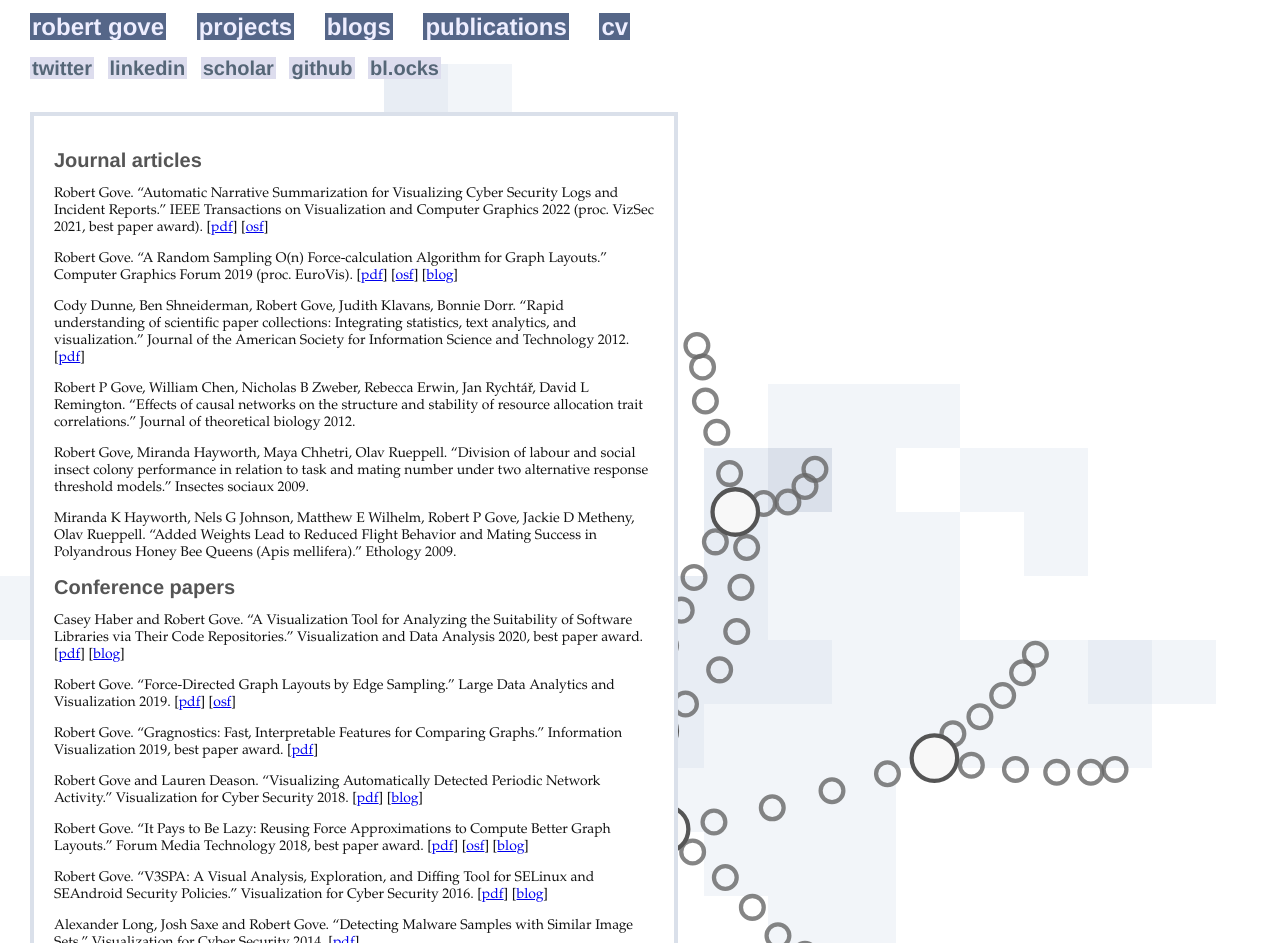
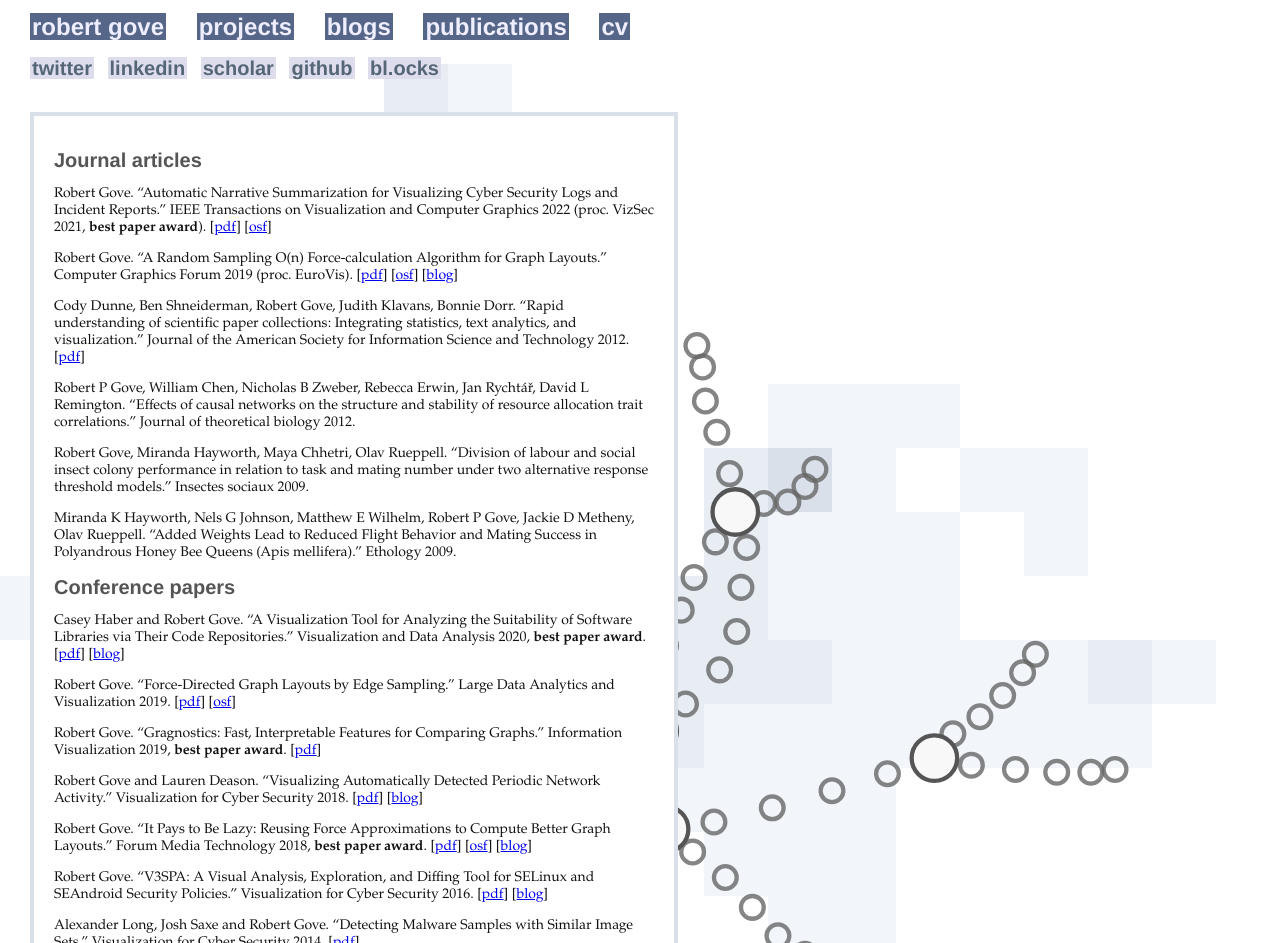
Before and after one commit to rpgove/rpgove.github.io, a Jekyll site: the page built from publications.markdown, in a window 1280 px wide and 1400 px high. Shown: the top 943 px of the window. Built offline with Jekyll 4.4.1, drawn with Linux system fonts in a browser that asks for light colours; some of the changed text lies outside the part shown.

Commit message:
Formatting

```diff
--- a/publications.markdown
+++ b/publications.markdown
@@ -6,7 +6,7 @@ permalink: /publications/
 
 # Journal articles
 
-Robert Gove. "Automatic Narrative Summarization for Visualizing Cyber Security Logs and Incident Reports." IEEE Transactions on Visualization and Computer Graphics 2022 (proc. VizSec 2021, best paper award). \[[pdf](https://osf.io/q5t79/)\] \[[osf](https://osf.io/ekzbp/)\]
+Robert Gove. "Automatic Narrative Summarization for Visualizing Cyber Security Logs and Incident Reports." IEEE Transactions on Visualization and Computer Graphics 2022 (proc. VizSec 2021, **best paper award**). \[[pdf](https://osf.io/q5t79/)\] \[[osf](https://osf.io/ekzbp/)\]
 
 Robert Gove. "A Random Sampling O(n) Force-calculation Algorithm for Graph Layouts." Computer Graphics Forum 2019 (proc. EuroVis). \[[pdf](https://osf.io/2vpe4/)\] \[[osf](https://osf.io/nb7m8/)\] \[[blog](https://twosixtech.com/graph-layout-by-random-vertex-sampling/)\]
 
@@ -20,15 +20,15 @@ Miranda K Hayworth, Nels G Johnson, Matthew E Wilhelm, Robert P Gove, Jackie D M
 
 # Conference papers
 
-Casey Haber and Robert Gove. "A Visualization Tool for Analyzing the Suitability of Software Libraries via Their Code Repositories." Visualization and Data Analysis 2020, best paper award. \[[pdf](https://osf.io/j28ev/)\] \[[blog](https://twosixtech.com/choosing-open-source-libraries-and-analyzing-risks/)\]
+Casey Haber and Robert Gove. "A Visualization Tool for Analyzing the Suitability of Software Libraries via Their Code Repositories." Visualization and Data Analysis 2020, **best paper award**. \[[pdf](https://osf.io/j28ev/)\] \[[blog](https://twosixtech.com/choosing-open-source-libraries-and-analyzing-risks/)\]
 
 Robert Gove. "Force-Directed Graph Layouts by Edge Sampling." Large Data Analytics and Visualization 2019. \[[pdf](https://osf.io/6q7ck/)\] \[[osf](https://osf.io/4ja29/)\]
 
-Robert Gove. "Gragnostics: Fast, Interpretable Features for Comparing Graphs." Information Visualization 2019, best paper award. \[[pdf](https://osf.io/hrmq3/)\]
+Robert Gove. "Gragnostics: Fast, Interpretable Features for Comparing Graphs." Information Visualization 2019, **best paper award**. \[[pdf](https://osf.io/hrmq3/)\]
 
 Robert Gove and Lauren Deason. "Visualizing Automatically Detected Periodic Network Activity." Visualization for Cyber Security 2018. \[[pdf](https://osf.io/xpwfe/)\] \[[blog](https://twosixtech.com/visualizing-automatically-detected-periodic-network-activity/)\]
 
-Robert Gove. "It Pays to Be Lazy: Reusing Force Approximations to Compute Better Graph Layouts." Forum Media Technology 2018, best paper award. \[[pdf](https://osf.io/wgzn5/)\] \[[osf](https://osf.io/re7nx/)\] \[[blog](https://twosixtech.com/faster-force-directed-graph-layouts-by-reusing-force-approximations/)\]
+Robert Gove. "It Pays to Be Lazy: Reusing Force Approximations to Compute Better Graph Layouts." Forum Media Technology 2018, **best paper award**. \[[pdf](https://osf.io/wgzn5/)\] \[[osf](https://osf.io/re7nx/)\] \[[blog](https://twosixtech.com/faster-force-directed-graph-layouts-by-reusing-force-approximations/)\]
 
 Robert Gove. "V3SPA: A Visual Analysis, Exploration, and Diffing Tool for SELinux and SEAndroid Security Policies." Visualization for Cyber Security 2016. \[[pdf](https://osf.io/64ubj/)\] \[[blog](https://twosixtech.com/v3spa-an-open-source-tool-for-visually-analyzing-and-diffing-selinuxse-for-android-security-policies/)\]
 
@@ -56,7 +56,7 @@ Robert Gove and Lauren Deason. "Visualizing Automatically Detected Periodic Acti
 
 # Posters and demos
 
-Violet Lingenfelter, Robert Gove, Chase Clark, Anthony Wong. "Arcus Internet Disruption Dashboard and Report." Visualization for Cyber Security 2020, best poster award.
+Violet Lingenfelter, Robert Gove, Chase Clark, Anthony Wong. "Arcus Internet Disruption Dashboard and Report." Visualization for Cyber Security 2020, **best poster award**.
 
 Robert Gove. "A Survey of Technical Approaches for Developing, Deploying, and Adopting Visualizations in the Cybersecurity Domain." Visualization for Cyber Security 2017.
 
```
